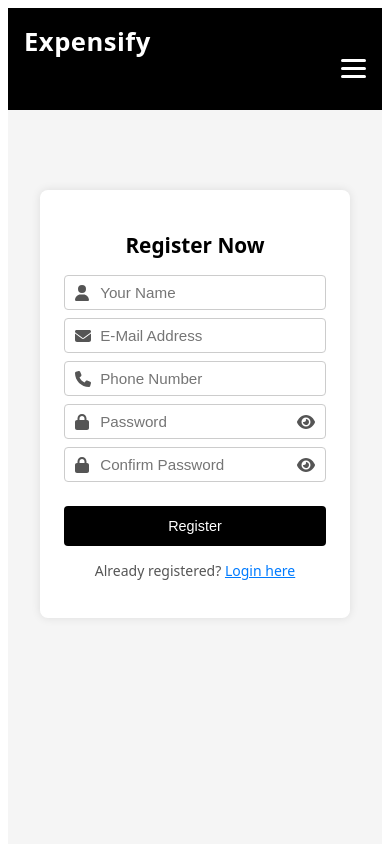
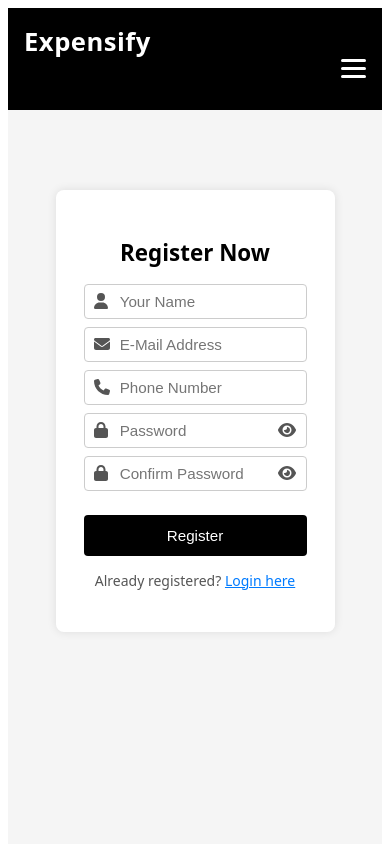
Before and after one commit to Aliaakib/expensify-frontend, a React (Vite) app: page /register in a window 390 px wide. Shown: the top 844 px of the page. Built offline with nearby package versions, Linux system fonts and the light colour scheme.

Commit message:
animation added

```diff
--- a/src/pages/NewRecordPage.jsx
+++ b/src/pages/NewRecordPage.jsx
@@ -3,20 +3,33 @@ import React, { useState } from "react";
 import { useNavigate } from "react-router-dom";
 import { toast } from "react-toastify";
 import { createRecord } from "../services/recordService";
+import DatePicker from "react-datepicker";
+import "react-datepicker/dist/react-datepicker.css";
 import "../styles/NewRecordPage.css";
 
 const NewRecordPage = () => {
   const navigate = useNavigate();
-  const [record, setRecord] = useState({ name: "", date: "" });
+  const [record, setRecord] = useState({
+    name: "",
+    date: null,
+  });
 
   const handleChange = (e) => {
     setRecord({ ...record, [e.target.name]: e.target.value });
   };
 
+  const handleDateChange = (selectedDate) => {
+    setRecord({ ...record, date: selectedDate });
+  };
+
   const handleSubmit = async (e) => {
     e.preventDefault();
     try {
-      await createRecord(record);
+      const payload = {
+        ...record,
+        date: record.date?.toISOString().split("T")[0], // convert to yyyy-mm-dd
+      };
+      await createRecord(payload);
       toast.success("Record created successfully!");
       navigate("/dashboard");
     } catch (err) {
@@ -31,6 +44,7 @@ const NewRecordPage = () => {
         <div className="new-record-header">
           <h2>Create New Record</h2>
         </div>
+
         <input
           type="text"
           name="name"
@@ -39,13 +53,16 @@ const NewRecordPage = () => {
           onChange={handleChange}
           required
         />
-        <input
-          type="date"
-          name="date"
-          value={record.date}
-          onChange={handleChange}
+
+        <DatePicker
+          selected={record.date}
+          onChange={handleDateChange}
+          placeholderText="Pick a date"
+          className="new-record-input"
+          dateFormat="yyyy-MM-dd"
           required
         />
+
         <button type="submit" className="new-record-btn">
           Create Record
         </button>
--- a/src/styles/Dashboard.css
+++ b/src/styles/Dashboard.css
@@ -1,4 +1,4 @@
-/* General Layout */
+/* ===== General Layout ===== */
 .dashboard-container {
   padding: 2rem;
   background-color: whitesmoke;
@@ -6,8 +6,10 @@
   font-family: Arial, sans-serif;
   box-sizing: border-box;
   overflow-x: hidden;
+  opacity: 1;
 }
 
+/* ===== Animations ===== */
 @keyframes fadeInPage {
   from {
     opacity: 0;
@@ -61,7 +63,7 @@
   }
 }
 
-/* Header */
+/* ===== Header ===== */
 .dashboard-header {
   display: flex;
   justify-content: space-between;
@@ -69,8 +71,10 @@
   flex-wrap: wrap;
   gap: 1rem;
   margin-bottom: 1rem;
+  opacity: 1;
 }
 
+/* ===== Add Record Button ===== */
 .add-record-btn {
   background-color: black;
   color: white;
@@ -86,11 +90,12 @@
   background-color: #333;
 }
 
-/* Search Bar with Icon */
+/* ===== Search Bar ===== */
 .dashboard-search {
   position: relative;
   width: 100%;
   margin-bottom: 1.5rem;
+  opacity: 1;
 }
 
 .dashboard-search input {
@@ -112,9 +117,10 @@
   pointer-events: none;
 }
 
-/* Table View (Desktop) */
+/* ===== Table View ===== */
 .dashboard-table {
   display: block;
+  animation: fadeInTable 1s ease-in-out;
 }
 
 .dashboard-table table {
@@ -146,11 +152,12 @@
   background-color: #c0392b;
 }
 
-/* Card View (Mobile) */
+/* ===== Card View ===== */
 .dashboard-cards {
   display: none;
   flex-direction: column;
   gap: 1rem;
+  opacity: 1;
 }
 
 .record-card {
@@ -191,10 +198,22 @@
   color: #777;
 }
 
-/* Small devices only: Enable animations */
-@media (max-width: 768px) {
+/* ===== Hover Effect for Cards ===== */
+.clickable-card {
+  cursor: pointer;
+  transition: background-color 0.2s ease;
+}
+
+.clickable-card:hover {
+  background-color: #f5f5f5;
+}
+
+/* ===== Responsive: Tablets and Below (≤992px) ===== */
+@media (max-width: 992px) {
   .dashboard-container {
     animation: fadeInPage 1s ease-in-out;
+    opacity: 0;
+    animation-fill-mode: forwards;
   }
 
   .dashboard-header {
@@ -206,6 +225,8 @@
 
   .dashboard-search {
     animation: fadeInSearch 1s ease-in-out;
+    opacity: 0;
+    animation-fill-mode: forwards;
   }
 
   .dashboard-table {
@@ -217,13 +238,3 @@
     animation: fadeInCards 1s ease-in-out;
   }
 }
-
-/* Hover effect for mobile cards */
-.clickable-card {
-  cursor: pointer;
-  transition: background-color 0.2s ease;
-}
-
-.clickable-card:hover {
-  background-color: #f5f5f5;
-}
--- a/src/styles/NewRecordPage.css
+++ b/src/styles/NewRecordPage.css
@@ -23,19 +23,15 @@
   box-sizing: border-box;
 }
 
-/* ======= Header ======= */
-.new-record-header {
-  margin-bottom: 0.5rem;
-}
-
 .new-record-header h2 {
   text-align: center;
   font-size: 1.5rem;
   color: #222;
 }
 
-/* ======= Input Fields ======= */
-.new-record-form input {
+/* ======= Input Styling ======= */
+.new-record-form input,
+.new-record-input {
   padding: 0.75rem 1rem;
   border-radius: 6px;
   border: 1px solid #ccc;
@@ -44,11 +40,22 @@
   box-sizing: border-box;
   outline: none;
   transition: border-color 0.3s ease, box-shadow 0.2s ease;
+  background-color: #fff;
 }
 
-.new-record-form input:focus {
+.new-record-form input:focus,
+.new-record-input:focus {
   border-color: #555;
   box-shadow: 0 0 0 3px rgba(0, 0, 0, 0.05);
+}
+
+.react-datepicker-wrapper {
+  width: 100%;
+}
+
+.react-datepicker__input-container input {
+  width: 100%;
+  font-family: inherit;
 }
 
 /* ======= Submit Button ======= */
@@ -69,7 +76,7 @@
   transform: scale(1.03);
 }
 
-/* ======= Responsive: Medium Devices (Tablets) ======= */
+/* ======= Responsive: Tablets ======= */
 @media (max-width: 768px) {
   .new-record-form {
     padding: 1.5rem;
@@ -81,12 +88,13 @@
   }
 
   .new-record-form input,
+  .new-record-input,
   .new-record-btn {
     font-size: 0.95rem;
   }
 }
 
-/* ======= Responsive: Small Devices (Phones) with Animation ======= */
+/* ======= Responsive: Mobile Devices ======= */
 @media (max-width: 480px) {
   .new-record-container {
     padding: 1rem;
@@ -110,7 +118,8 @@
     font-size: 1.3rem;
   }
 
-  .new-record-form input {
+  .new-record-form input,
+  .new-record-input {
     padding: 0.65rem 0.9rem;
     font-size: 0.9rem;
   }
--- a/src/styles/RecordDetailsPage.css
+++ b/src/styles/RecordDetailsPage.css
@@ -4,6 +4,7 @@
   background-color: whitesmoke;
   min-height: 100vh;
   box-sizing: border-box;
+  opacity: 1;
 }
 
 /* ===== Header ===== */
@@ -92,6 +93,7 @@
   border-radius: 4px;
   box-shadow: 0 0 5px rgba(0, 0, 0, 0.05);
   min-height: 200px;
+  opacity: 1;
 }
 
 /* ===== Error Text ===== */
@@ -100,8 +102,8 @@
   font-weight: bold;
 }
 
-/* ===== Mobile Animations (Only ≤600px) ===== */
-@media (max-width: 600px) {
+/* ===== Responsive Animations: Mobile (≤600px) and Medium (≤992px) ===== */
+@media (max-width: 992px) {
   .record-detail-container {
     animation: fadeSlideUp 0.8s ease-out both;
   }
--- a/src/styles/Register.css
+++ b/src/styles/Register.css
@@ -4,39 +4,12 @@
   min-height: 100vh;
   display: flex;
   justify-content: center;
-  align-items: flex-start; /* Moved up slightly */
+  align-items: flex-start;
   padding: 3rem 2rem 2rem;
   opacity: 1;
 }
 
-/* Small Devices: Apply animation only on container and form */
-@media (max-width: 600px) {
-  .register-container {
-    animation: fadeInPage 1s ease-in-out forwards;
-    opacity: 0;
-  }
-
-  .register-form {
-    animation: slideUp 0.8s ease-out;
-    transform: translateY(20px);
-    opacity: 0;
-    animation-fill-mode: forwards;
-  }
-}
-
-@keyframes fadeInPage {
-  to {
-    opacity: 1;
-  }
-}
-
-@keyframes slideUp {
-  to {
-    transform: translateY(0);
-    opacity: 1;
-  }
-}
-
+/* 🔹 Register Form Container */
 .register-form {
   background-color: #fff;
   padding: 2rem;
@@ -45,8 +18,8 @@
   max-width: 400px;
   box-shadow: 0 0 10px rgba(0, 0, 0, 0.1);
   box-sizing: border-box;
-  margin-top: 2rem; /* Instead of aligning center, add top margin */
-  margin-bottom: 80px; /* Reduced from 120px to move it slightly up */
+  margin-top: 2rem;
+  margin-bottom: 80px;
   opacity: 1;
   transform: translateY(0);
 }
@@ -57,6 +30,7 @@
   font-size: 1.5rem;
 }
 
+/* 🔹 Input with Icon Wrapper */
 .input-icon {
   position: relative;
   margin: 0.5rem 0;
@@ -75,7 +49,6 @@
   box-sizing: border-box;
 }
 
-/* Left icon */
 .input-icon svg:first-child {
   position: absolute;
   top: 50%;
@@ -86,7 +59,6 @@
   font-size: 1.1rem;
 }
 
-/* Right eye icon */
 .eye-icon {
   position: absolute;
   top: 50%;
@@ -97,6 +69,7 @@
   color: #555;
 }
 
+/* 🔹 Register Button */
 .register-btn {
   width: 100%;
   padding: 0.75rem;
@@ -121,59 +94,6 @@
   margin-bottom: 1rem;
 }
 
-/* 🔹 Tablets (medium) */
-@media (max-width: 992px) {
-  .register-form {
-    padding: 1.75rem;
-    max-width: 90%;
-  }
-
-  .register-form h2 {
-    font-size: 1.4rem;
-  }
-
-  .register-btn {
-    font-size: 0.95rem;
-  }
-}
-
-/* 🔹 Phones (small) */
-@media (max-width: 600px) {
-  .register-form {
-    padding: 1.5rem;
-    max-width: 100%;
-  }
-
-  .register-form h2 {
-    font-size: 1.3rem;
-  }
-
-  .register-btn {
-    font-size: 0.9rem;
-  }
-
-  .input-icon input {
-    font-size: 0.95rem;
-    padding-left: 2.2rem;
-    padding-right: 2.2rem;
-  }
-
-  .eye-icon {
-    font-size: 1rem;
-    right: 0.6rem;
-  }
-
-  .input-icon svg:first-child {
-    font-size: 1rem;
-    left: 0.6rem;
-  }
-}
-
-/* Login form specific tweak: reduce bottom margin */
-.login-form {
-  margin-bottom: 220px;
-}
-
 .input-icon.input-error input {
   border: 1px solid red;
 }
@@ -185,6 +105,7 @@
   margin-left: 4px;
 }
 
+/* 🔹 OTP Popup */
 .otp-popup {
   position: fixed;
   top: 0;
@@ -244,9 +165,97 @@
   color: #0056b3;
 }
 
-/* Align only the forgot password link to the left */
+/* Align forgot password left */
 .forgot-link {
   text-align: center;
   margin-top: 10px;
-  padding-left: 4px; /* Optional small indent */
+  padding-left: 4px;
 }
+
+/* ✅ Animation Keyframes */
+@keyframes fadeInPage {
+  to {
+    opacity: 1;
+  }
+}
+
+@keyframes slideUp {
+  to {
+    transform: translateY(0);
+    opacity: 1;
+  }
+}
+
+/* ✅ Mobile: Animate container & form */
+@media (max-width: 600px) {
+  .register-container {
+    animation: fadeInPage 1s ease-in-out forwards;
+    opacity: 0;
+  }
+
+  .register-form {
+    animation: slideUp 0.8s ease-out;
+    transform: translateY(20px);
+    opacity: 0;
+    animation-fill-mode: forwards;
+  }
+
+  .register-form {
+    padding: 1.5rem;
+    max-width: 100%;
+  }
+
+  .register-form h2 {
+    font-size: 1.3rem;
+  }
+
+  .register-btn {
+    font-size: 0.9rem;
+  }
+
+  .input-icon input {
+    font-size: 0.95rem;
+    padding-left: 2.2rem;
+    padding-right: 2.2rem;
+  }
+
+  .eye-icon {
+    font-size: 1rem;
+    right: 0.6rem;
+  }
+
+  .input-icon svg:first-child {
+    font-size: 1rem;
+    left: 0.6rem;
+  }
+}
+
+/* ✅ Tablets: Add same animation as mobile */
+@media (max-width: 992px) {
+  .register-container {
+    animation: fadeInPage 1s ease-in-out forwards;
+    opacity: 0;
+  }
+
+  .register-form {
+    animation: slideUp 0.8s ease-out;
+    transform: translateY(20px);
+    opacity: 0;
+    animation-fill-mode: forwards;
+    padding: 1.75rem;
+    max-width: 90%;
+  }
+
+  .register-form h2 {
+    font-size: 1.4rem;
+  }
+
+  .register-btn {
+    font-size: 0.95rem;
+  }
+}
+
+/* Optional: Login page specific tweak */
+.login-form {
+  margin-bottom: 220px;
+}
```
Also changed, not shown: src/styles/AddDataForm.css (+16 -11 lines).
